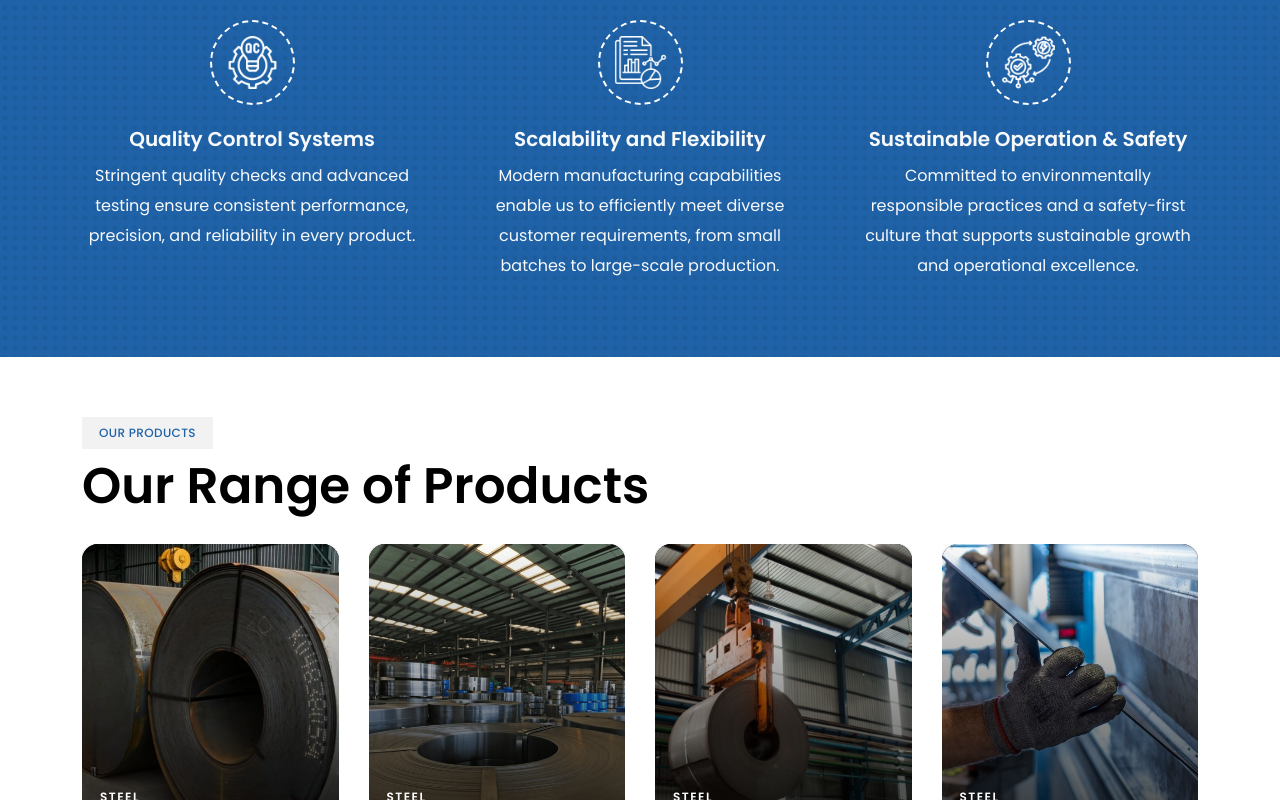
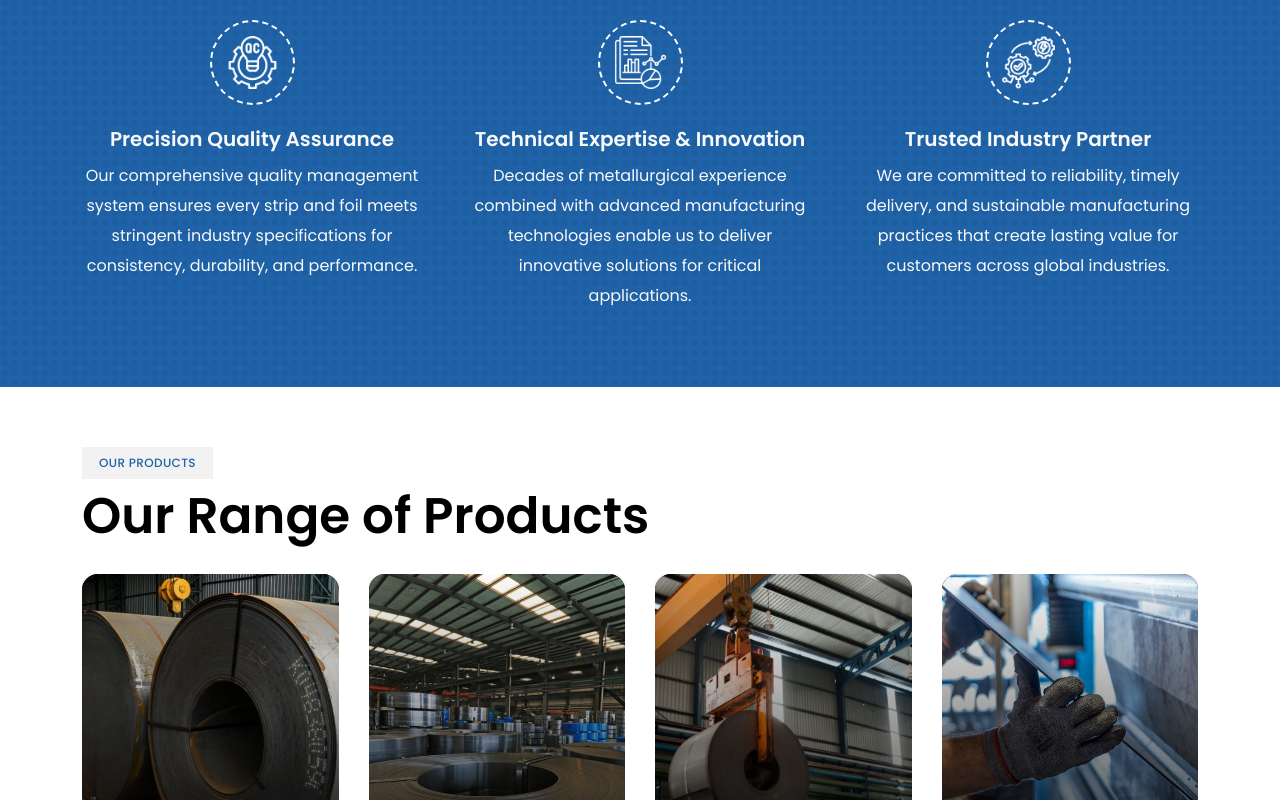
Before and after one commit to wtdesigner3/jindal, a Next.js app: page / in a window 1280 px wide. Shown: the part 1960-2760 px from the top of the page. Built offline with nearby package versions, Linux system fonts and the light colour scheme.

Commit message:
content-updates

```diff
--- a/src/components/home/ChooseUs.jsx
+++ b/src/components/home/ChooseUs.jsx
@@ -4,23 +4,23 @@ const features = [
   {
     id: 1,
     image: "/images/qc.png",
-    title: "Quality Control Systems",
+    title: "Precision Quality Assurance",
     description:
-      "Stringent quality checks and advanced testing ensure consistent performance, precision, and reliability in every product.",
+      "Our comprehensive quality management system ensures every strip and foil meets stringent industry specifications for consistency, durability, and performance.",
   },
   {
     id: 2,
     image: "/images/scale.png",
-    title: "Scalability and Flexibility",
+    title: "Technical Expertise & Innovation",
     description:
-      "Modern manufacturing capabilities enable us to efficiently meet diverse customer requirements, from small batches to large-scale production.",
+      "Decades of metallurgical experience combined with advanced manufacturing technologies enable us to deliver innovative solutions for critical applications.",
   },
   {
     id: 3,
     image: "/images/sus.png",
-    title: "Sustainable Operation & Safety",
+    title: "Trusted Industry Partner",
     description:
-      "Committed to environmentally responsible practices and a safety-first culture that supports sustainable growth and operational excellence.",
+      "We are committed to reliability, timely delivery, and sustainable manufacturing practices that create lasting value for customers across global industries.",
   },
 ];
 
```
